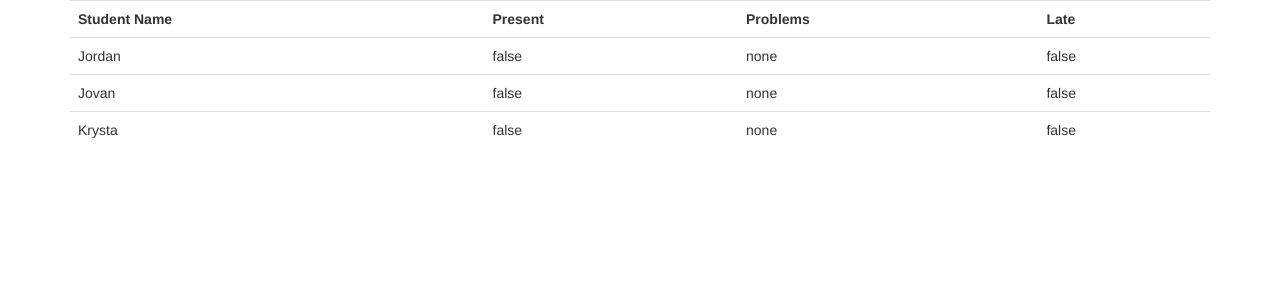
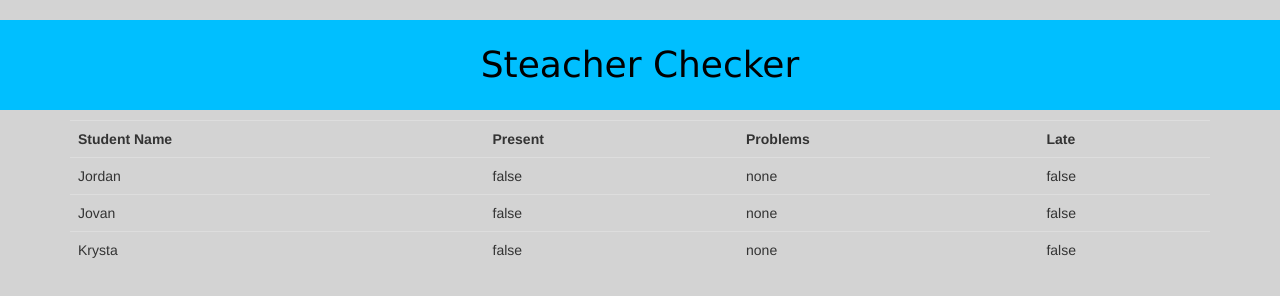
Before and after one commit to mAAdhaTTah/SteacherChecker, a plain HTML site: page teacherpage.html in a window 1280 px wide. Drawn offline with nearby package versions, Linux system fonts and the light colour scheme.

Commit message:
Update teacher page

```diff
--- /dev/null
+++ b/teacher.css
@@ -0,0 +1,10 @@
+h1{
+    color:black;
+    text-align:center;
+    font-family:Verdana;
+    background-color:#00BFFF;
+    padding: 25px;
+    }
+.body{
+ background-color:lightgrey;
+}
--- a/teacherpage.html
+++ b/teacherpage.html
@@ -4,16 +4,18 @@
         <title>Steacher Checker</title>
         <script src="https://code.jquery.com/jquery.min.js"></script>
         <link href="https://maxcdn.bootstrapcdn.com/bootstrap/3.3.6/css/bootstrap.min.css" rel="stylesheet" type="text/css" />
-        <!--<link rel="stylesheet" type="text/css" href="SteacherChecker.css">-->
+        <!--link rel="stylesheet" type="text/css" href="SteacherChecker.css">-->
         <script src="https://maxcdn.bootstrapcdn.com/bootstrap/3.3.6/js/bootstrap.min.js"></script>
         <script src="script.js" type="text/javascript"></script>
-        <style type="text/css">
-
-
-        </style>
+        <link href="teacher.css" rel="stylesheet" type="text/css" />
 
     </head>
-    <body>
+    <header>
+
+        <h1>Steacher Checker</h1>
+        </header>
+    <body class="body">
+
         <div class="container">
             <div class="table-responsive">
               <table class="table">
```
